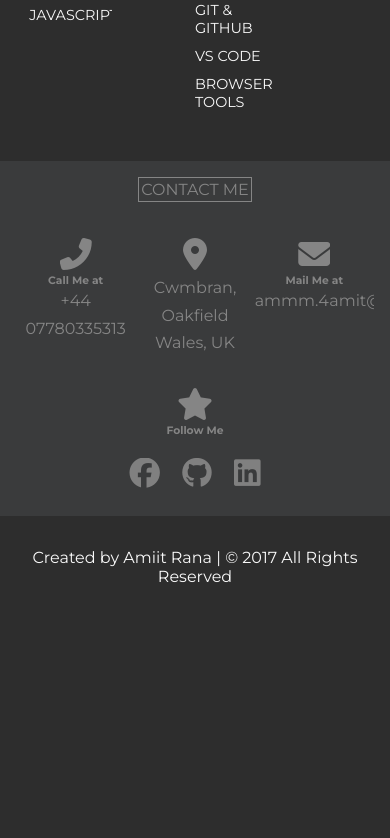
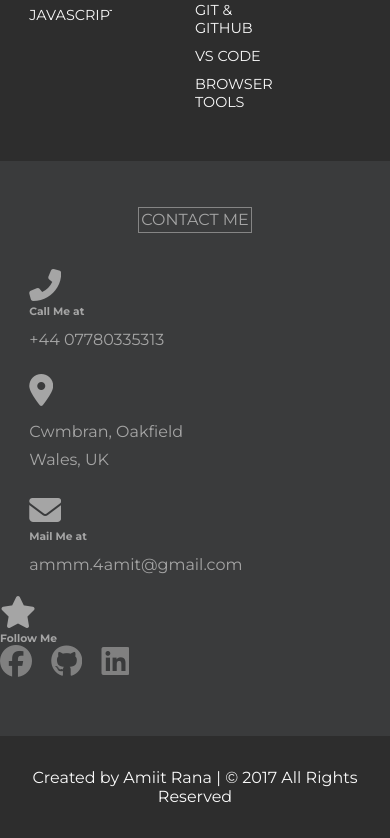
Before and after one commit to Ammm4/Ammm4.github.io, a React (Create React App) app: page / in a window 390 px wide. Shown: the part 2797-3635 px from the top of the page. Before the commit the page ends 3415 px from the top, so only its background shows below. Built offline with nearby package versions, Linux system fonts and the light colour scheme.

Commit message:
contact section responsive

```diff
--- a/src/components/contact/Contact.css
+++ b/src/components/contact/Contact.css
@@ -1,8 +1,7 @@
 .contact {
-
-  padding: 1rem;
+  padding: 2.9rem 0;
   background-color: #3a3b3c;
-  color:#858585;
+  color:#A5A5A5;
   text-align: center;
 }
 
@@ -13,23 +12,54 @@
 }
 
 .contact-content {
-  margin-top: 2rem;
-  margin-bottom: 2rem;
+  width: 85%;
+  text-align: left;
+  margin: auto;
+  padding: 2rem 0 0 0;
   display: grid;
   grid-template-columns: 1fr 1fr 1fr;
+  grid-template-rows: auto;
+  grid-row-gap: 1.2rem;
 }
 
 .telephone p, .address p, .email p {
-  line-height: 1.7rem;
+  padding-top: 0.5rem;
+  line-height: 1.8rem;
+}
+
+.social-media {
+margin-top: 1rem;
+text-align: left;
 }
 
 .social-media p {
-  margin-top: 1.3rem;
+  text-align: left;
 }
+
 .social-media a {
   display: inline-block;
-  padding: 0 0.7rem;
-  font-size: 1.9rem;
+  padding: 0 1.2rem 0 0;
+  font-size: 2rem;
   text-decoration: none;
   color: #808080;
 }
+
+.fa-mobile-alt span{
+  font-family: 'Montserrat', sans-serif;
+  color: #f9f9f9;
+}
+
+@media screen and (max-width:600px){
+  .contact-content{
+    grid-template-columns: 1fr
+  }
+}
+
+@media screen and (min-width:600px) and (max-width: 700px){
+  .contact-content{
+    grid-template-columns: 1fr 1fr;
+  }
+  .social-media {
+    margin-top: 0;
+    }
+}
```
